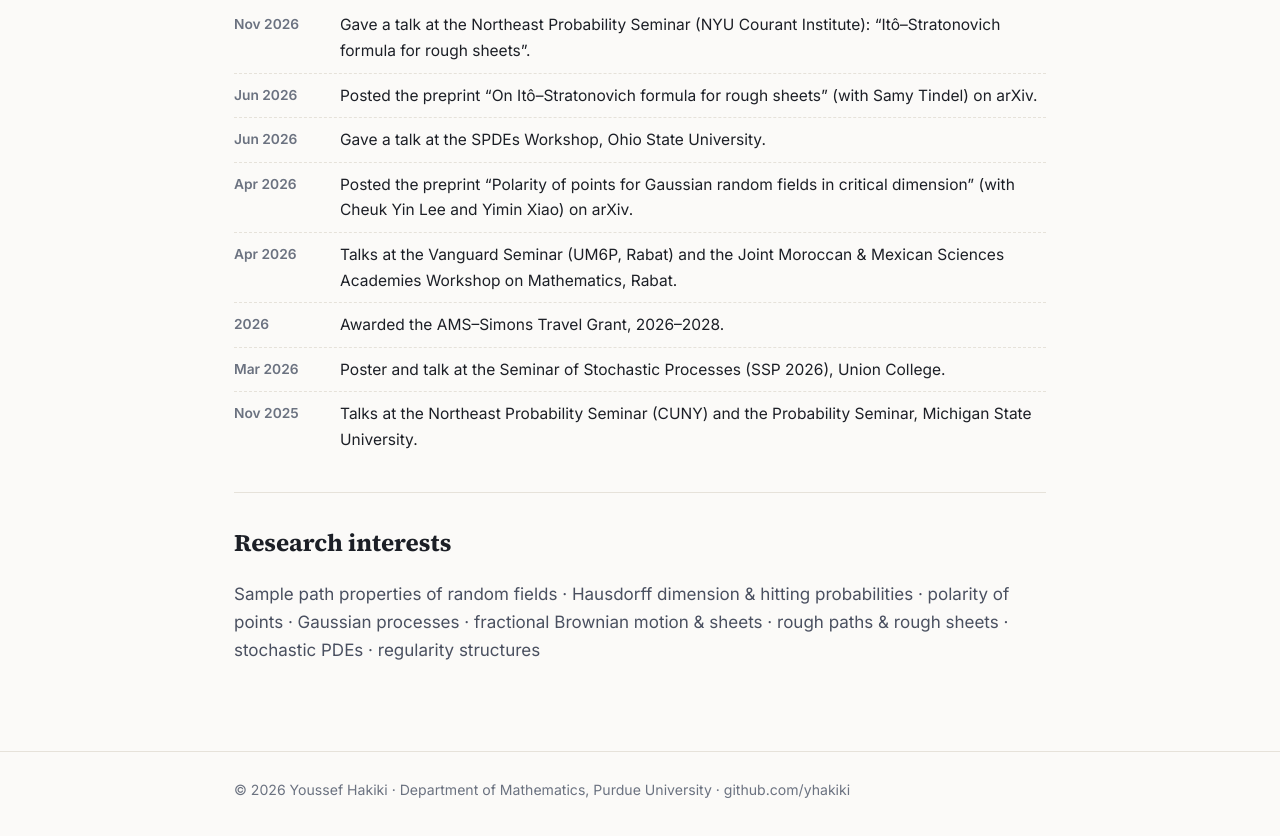
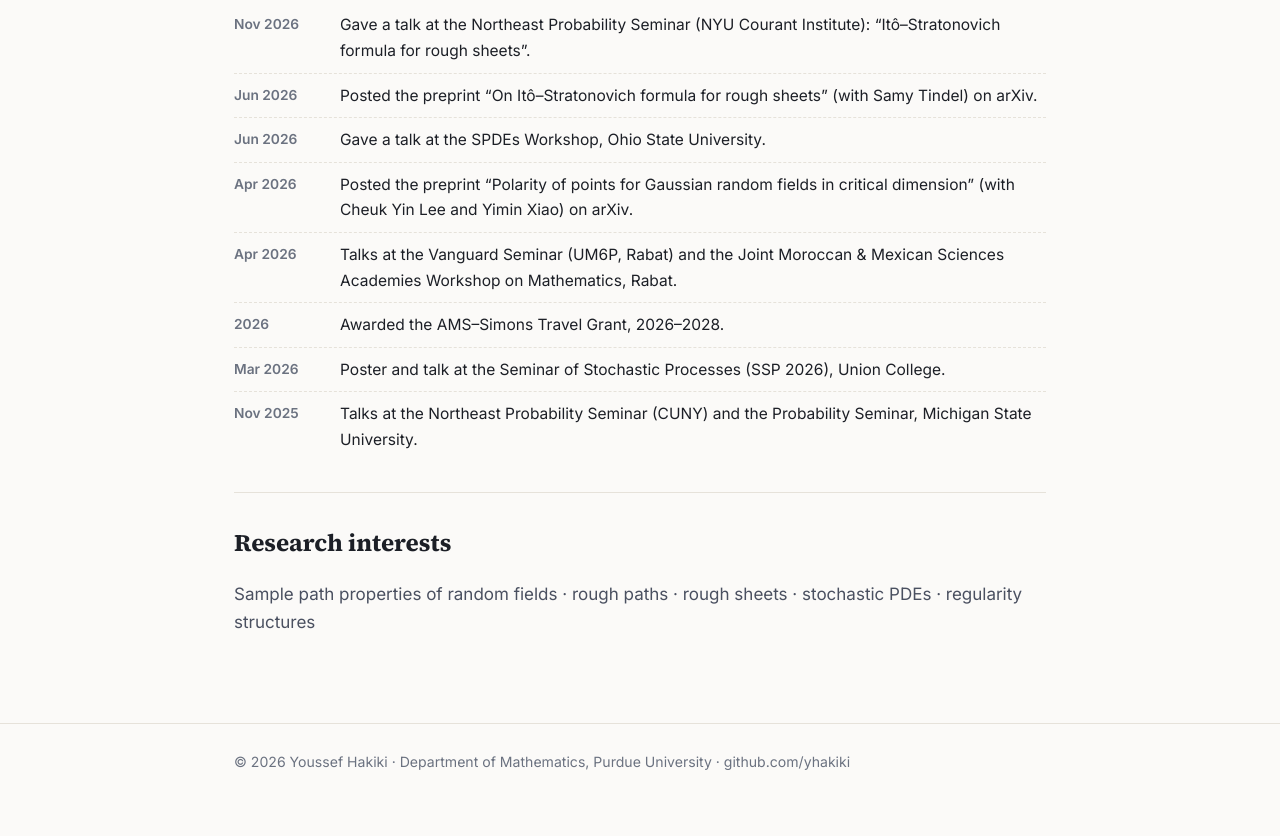
Before and after one commit to yhakiki/yhakiki.github.io, a plain HTML site: page index.html in a window 1280 px wide. Shown: the part 1202-2038 px from the top of the page. Drawn offline with Linux system fonts and the light colour scheme.

Commit message:
Shorten research interests on the home page
Co-Authored-By: Claude Opus 5.5 <noreply@anthropic.com>

```diff
--- a/index.html
+++ b/index.html
@@ -91,10 +91,8 @@
   <section class="block">
     <h2 class="section-title">Research interests</h2>
     <p>
-      Sample path properties of random fields &middot; Hausdorff dimension &amp; hitting
-      probabilities &middot; polarity of points &middot; Gaussian processes &middot; fractional
-      Brownian motion &amp; sheets &middot; rough paths &amp; rough sheets &middot; stochastic
-      PDEs &middot; regularity structures
+      Sample path properties of random fields &middot; rough paths &middot; rough sheets &middot;
+      stochastic PDEs &middot; regularity structures
     </p>
   </section>
 
```
